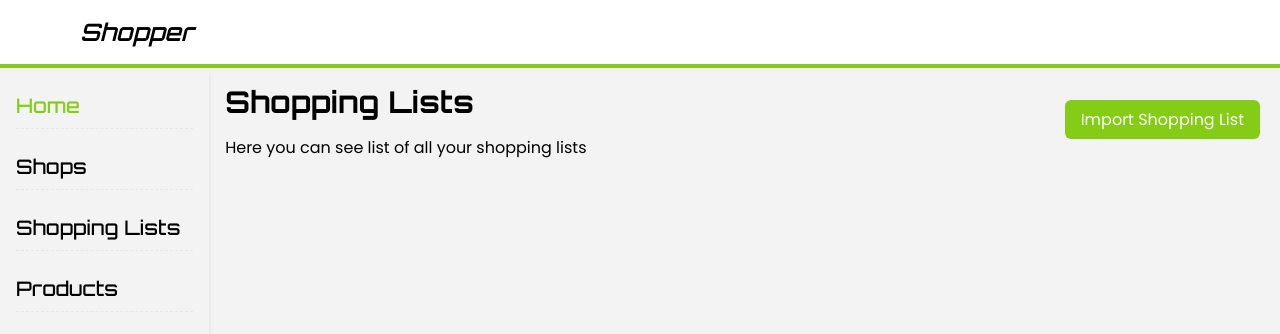
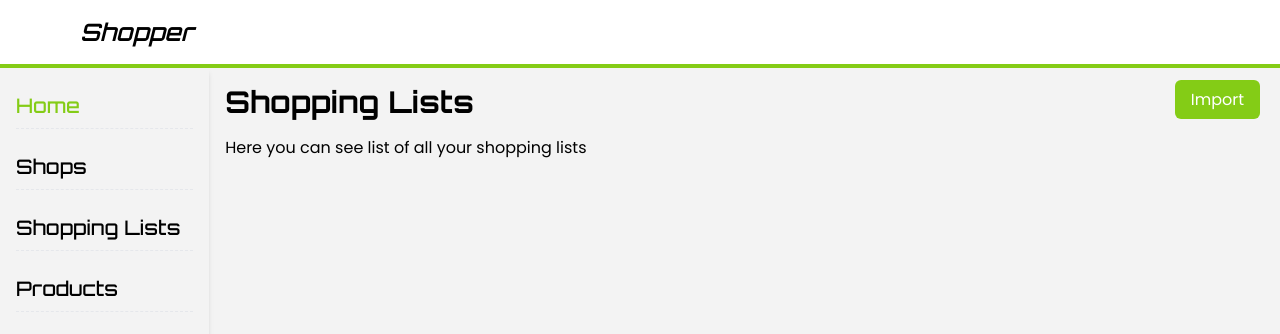
Before and after one commit to MaciekMakowski/Shopper, a React (Vite) app in the folder shopper/: page /shopping-lists in a window 1280 px wide. Shown: the top 334 px of the page. Built offline with nearby package versions, Linux system fonts and the light colour scheme; the HTML template or start-up script is replaced by a standard one.

Commit message:
Update import button styling for better UI consistency

```diff
--- a/shopper/src/pages/ShoppingLists.tsx
+++ b/shopper/src/pages/ShoppingLists.tsx
@@ -47,7 +47,7 @@ const ShoppingLists = () => {
       <h1 className="text-3xl font-bold font-secondary">Shopping Lists</h1>
       <p>Here you can see list of all your shopping lists</p>
       <div className="flex justify-between w-full items-center">
-        <div className="absolute top-10 right-5">
+        <div className="absolute top-5 right-5">
           <input
             type="file"
             accept=".json"
@@ -59,7 +59,7 @@ const ShoppingLists = () => {
             htmlFor="importShoppingList"
             className="cursor-pointer bg-primary text-white px-4 py-2 rounded-md"
           >
-            Import Shopping List
+            Import
           </label>
         </div>
       </div>
```
